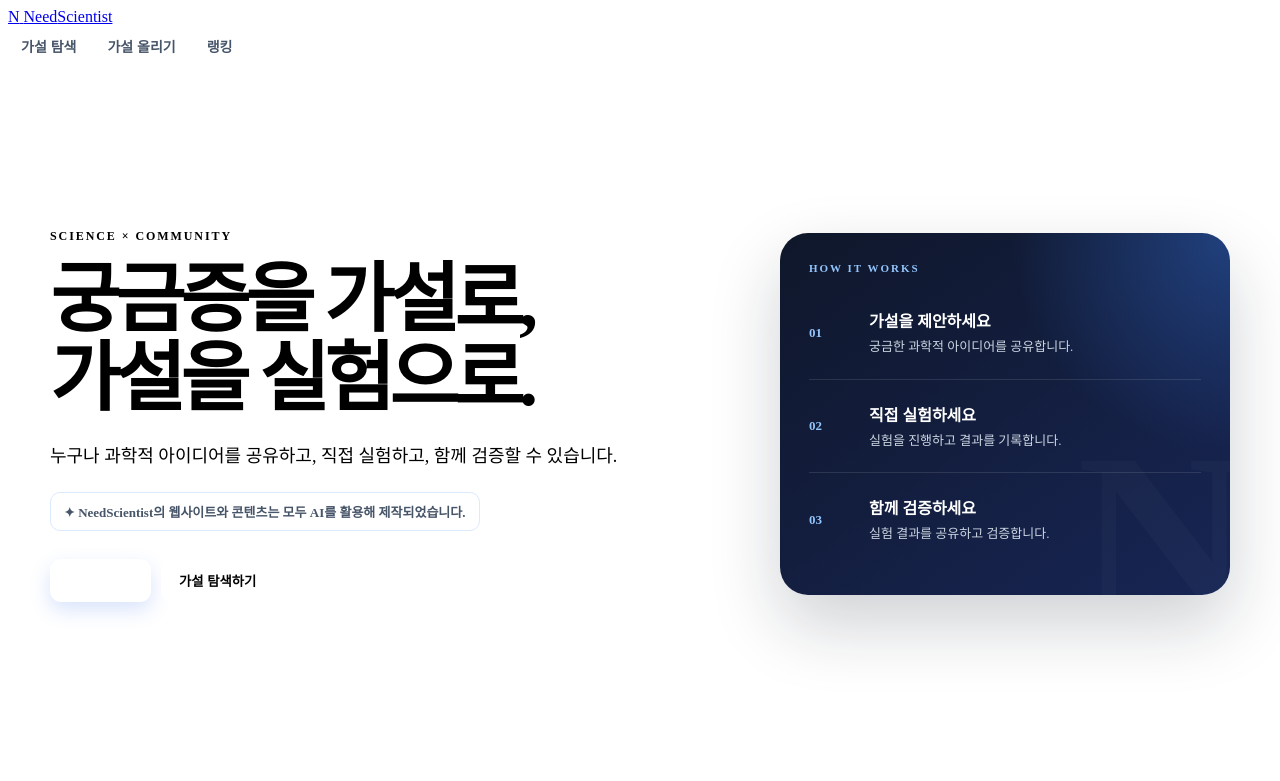
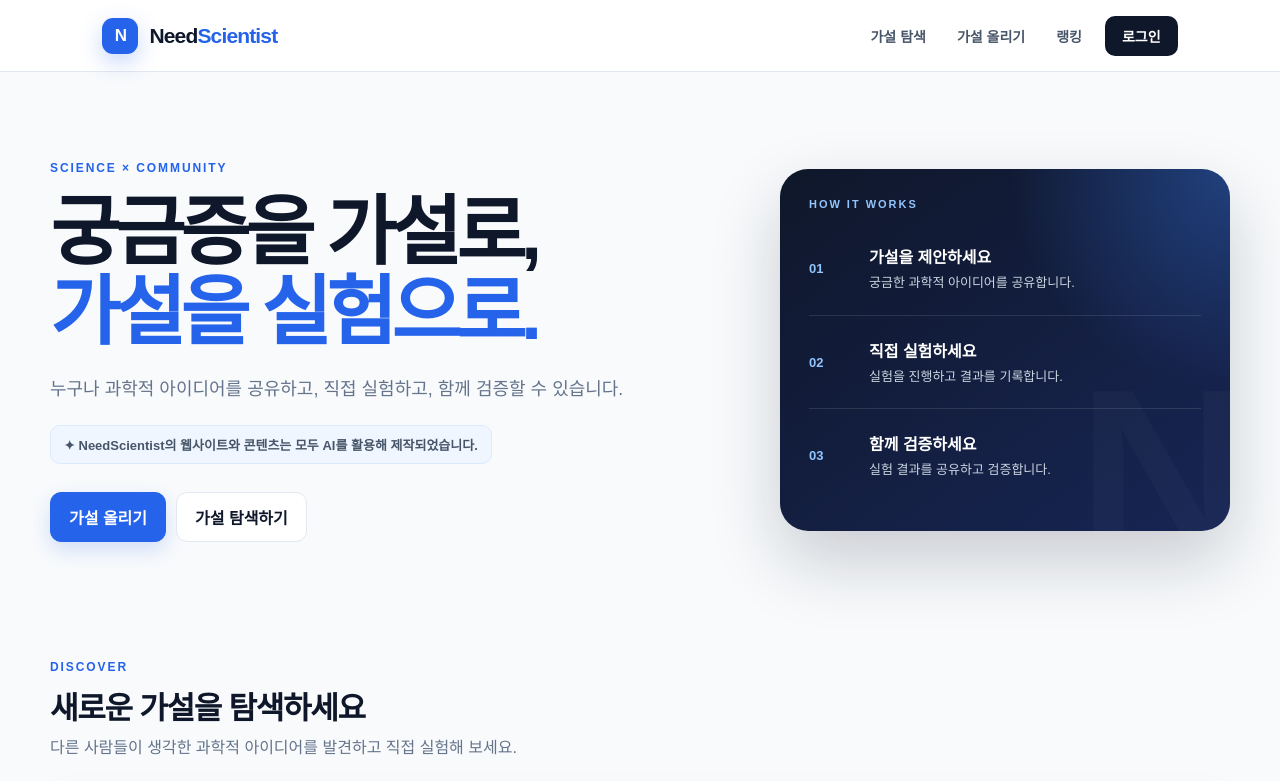
Before and after one commit to NeedScientist/NeedScientist, a website: page index.html in a window 1280 px wide. Shown: the top 781 px of the page. Drawn offline with nearby package versions, Linux system fonts and the light colour scheme; no server answers.

Commit message:
Define CSS variables and base styles
Added CSS variables for colors and basic styles.

```diff
--- a/style.css
+++ b/style.css
@@ -1,4 +1,44 @@
+:root {
+  --blue: #2563eb;
+  --blue-dark: #1d4ed8;
+  --blue-light: #eff6ff;
+  --navy: #0f172a;
+  --text: #1e293b;
+  --muted: #64748b;
+  --line: #e2e8f0;
+  --background: #f8fafc;
+  --white: #ffffff;
+}
+
+* {
+  box-sizing: border-box;
+}
+
+body {
+  margin: 0;
+  background: var(--background);
+  color: var(--text);
+  font-family: Arial, sans-serif;
+}
+
+button, input, select, textarea {
+  font: inherit;
+}
+
+.site-header {
+  position: sticky;
+  top: 0;
+  z-index: 50;
+  min-height: 72px;
+  padding: 0 8%;
   display: flex;
+  align-items: center;
+  justify-content: space-between;
+  background: white;
+  border-bottom: 1px solid var(--line);
+}
+
+.brand {  display: flex;
   align-items: center;
   gap: 11px;
 
```
